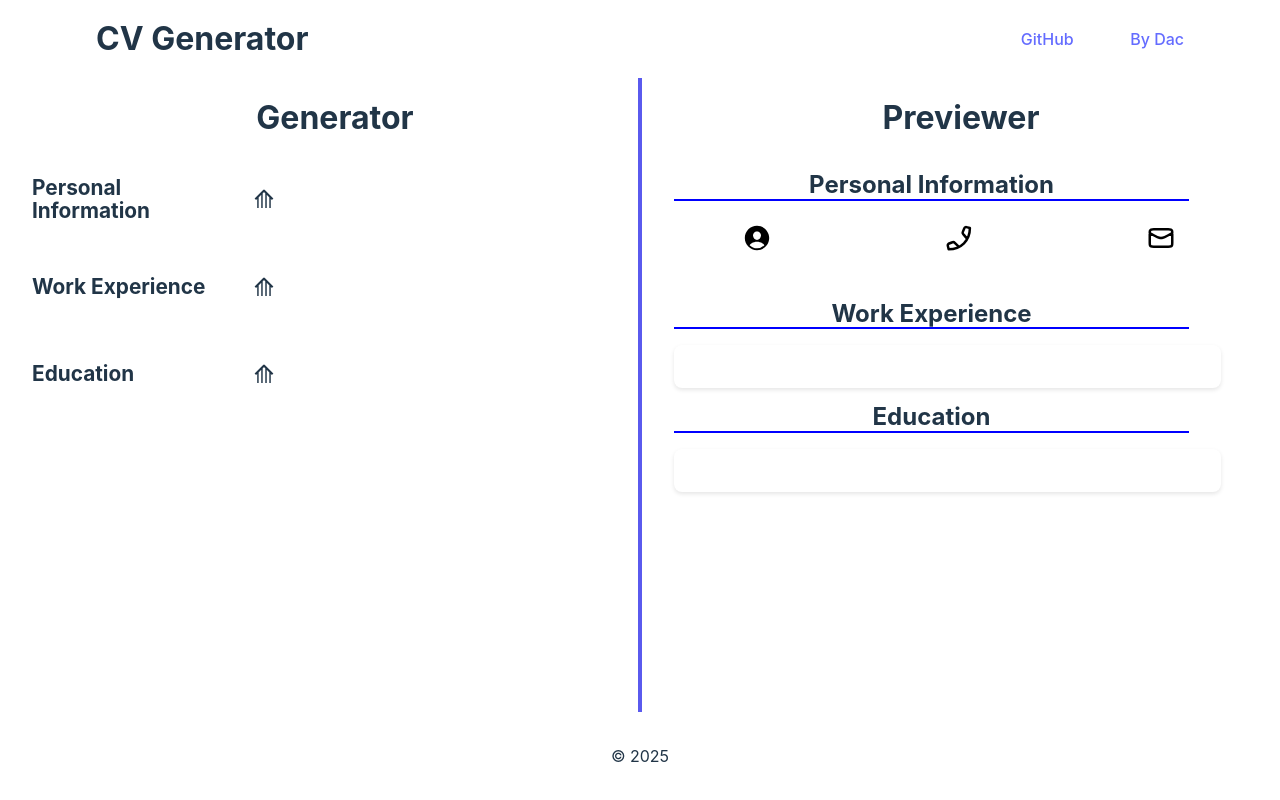
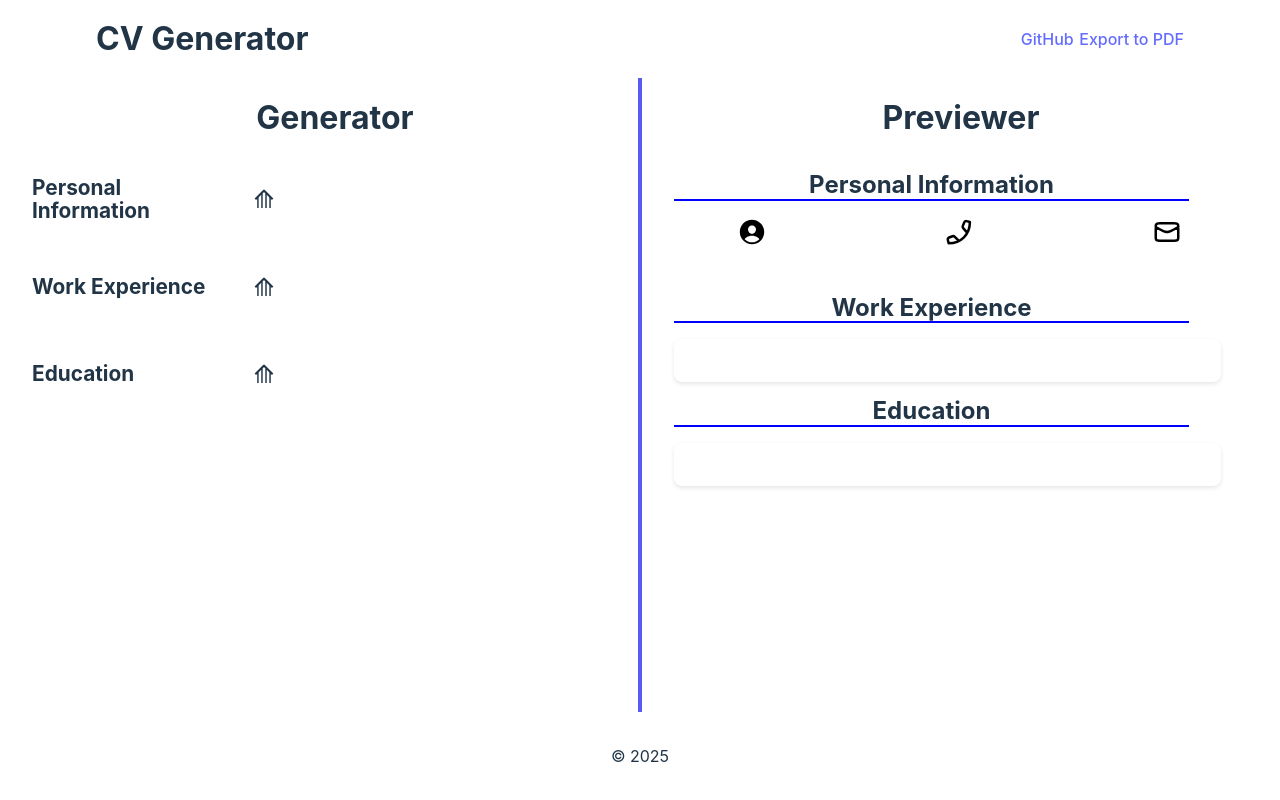
Before and after one commit to DidacDV/cv-generator, a React (Vite) app: page / in a window 1280 px wide. Built offline with nearby package versions, Linux system fonts and the light colour scheme.

Commit message:
added basic export2pdf functionallity, but styles dont work correctly when exporting -> TODO

```diff
--- a/package.json
+++ b/package.json
@@ -11,6 +11,7 @@
   },
   "dependencies": {
     "focus-trap-react": "^11.0.2",
+    "html2pdf.js": "^0.10.2",
     "react": "^18.3.1",
     "react-dom": "^18.3.1"
   },
--- a/src/Header.jsx
+++ b/src/Header.jsx
@@ -1,11 +1,19 @@
 import './styles/header.css'
+import html2pdf from 'html2pdf.js'; // Correct import
+
 const Header = () => {
+
+    const handleExport = () => {
+        const el = document.querySelector('.previewContainer');
+        html2pdf().from(el).save("resume.pdf");
+    }
+
     return (
         <header className='headerContent'>
             <h1>CV Generator</h1>
             <nav>
                 <a rel="noopener noreferrer" target="_blank" href = "https:github.com" >GitHub</a>
-                <a>By Dac</a>
+                <a onClick={handleExport}>Export to PDF</a>
             </nav>
         </header>
     );
--- a/src/styles/preview.css
+++ b/src/styles/preview.css
@@ -15,9 +15,10 @@
 .personalInfoContainer {
     display: flex;
     flex-direction: row;
+    flex-wrap: wrap;
     align-items: center;
     justify-content: space-around;
-    margin-top: 1%;
+    gap: 1rem;
     width: 100%;
 }
 
```
Also changed, not shown: TO-DO.txt (added), 1 other file (tests, documents, lock files or other folders).
